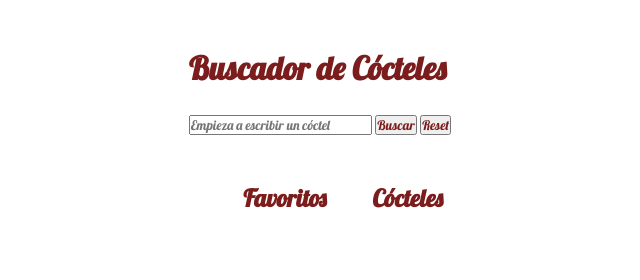
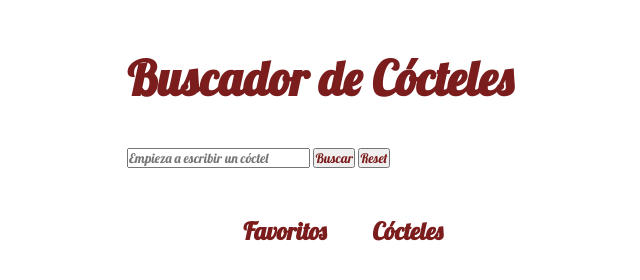
Before and after one commit to Adalab/modulo-2-evaluacion-final-graciagarpin, a website: page src/html/index.html in a window 1280 px wide. Shown: the whole page, without its empty margins (320-960 px from the left). Drawn offline with nearby package versions, Linux system fonts and the light colour scheme; files that its build step writes are made by us from their sources.

Commit message:
enlarge title font

```diff
--- a/src/scss/main.scss
+++ b/src/scss/main.scss
@@ -13,6 +13,8 @@
 
 .title{
   margin-bottom: 10%;
+  font-size: 3rem;
+  font-weight: 600;
 }
 .form {
   margin: 3rem;
```
